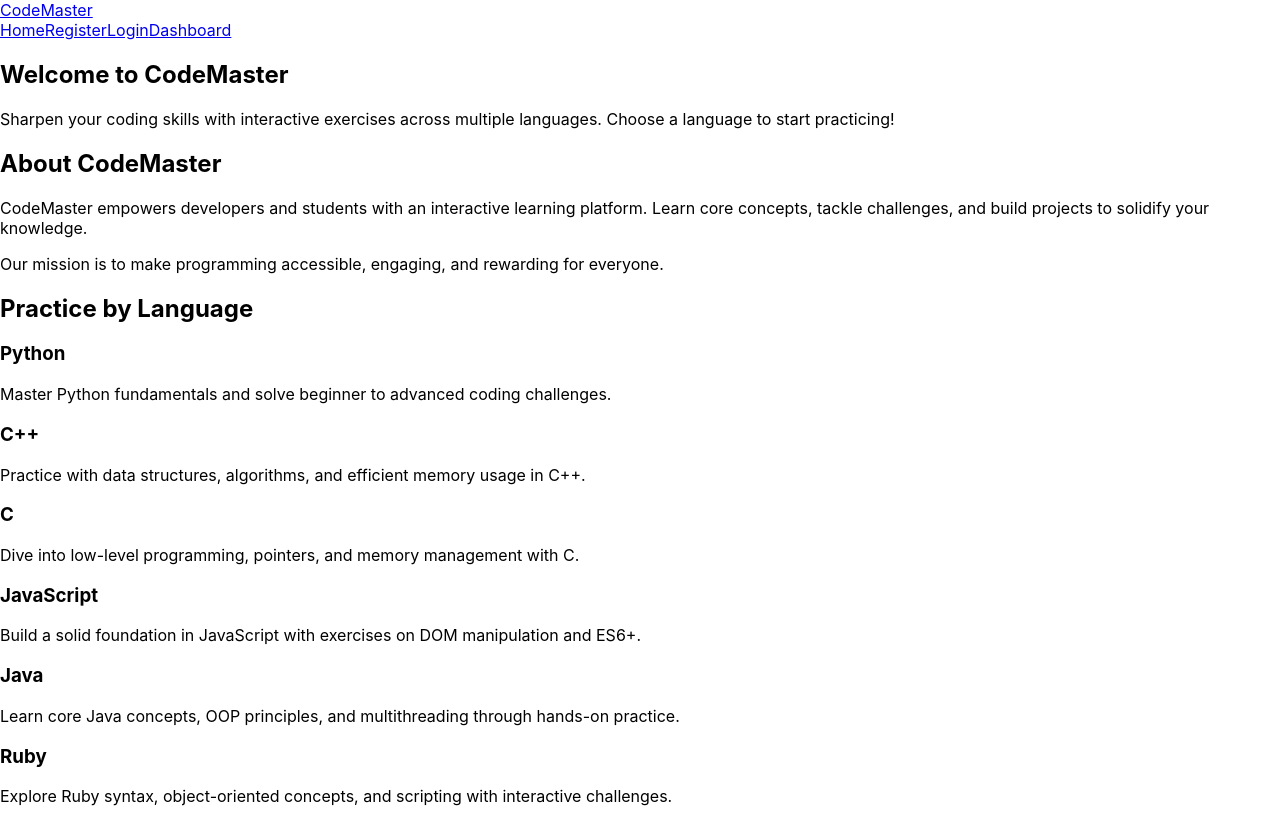
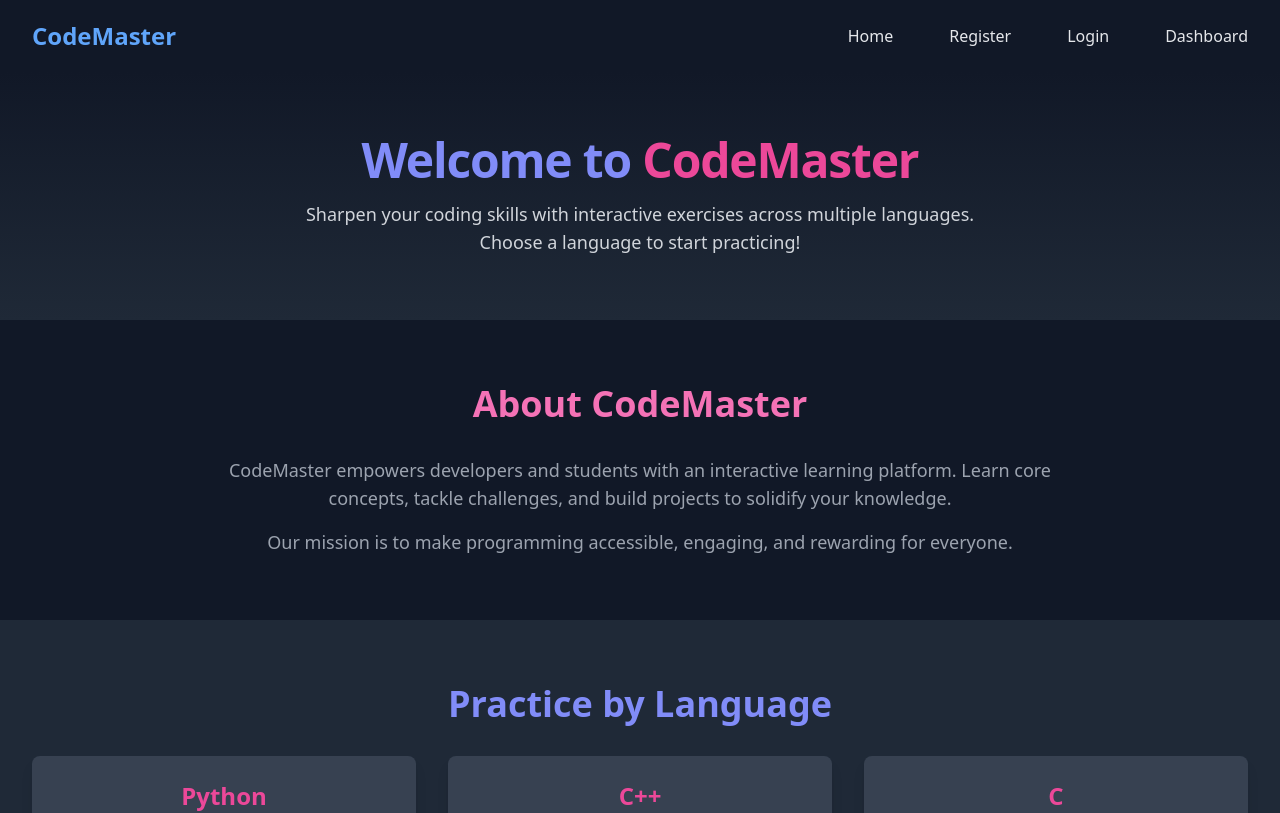
Before and after one commit to divyadeep10/CodeMasterLearning, a React (Create React App) app in the folder code_master_frontend/: page / in a window 1280 px wide. Shown: the top 813 px of the page. Built offline with nearby package versions, Linux system fonts and the light colour scheme.

Commit message:
tailwind added

```diff
--- a/code_master_frontend/package.json
+++ b/code_master_frontend/package.json
@@ -37,5 +37,10 @@
       "last 1 firefox version",
       "last 1 safari version"
     ]
+  },
+  "devDependencies": {
+    "autoprefixer": "^10.4.20",
+    "postcss": "^8.4.49",
+    "tailwindcss": "^3.4.15"
   }
 }
--- a/code_master_frontend/src/index.css
+++ b/code_master_frontend/src/index.css
@@ -1,13 +1,3 @@
-body {
-  margin: 0;
-  font-family: -apple-system, BlinkMacSystemFont, 'Segoe UI', 'Roboto', 'Oxygen',
-    'Ubuntu', 'Cantarell', 'Fira Sans', 'Droid Sans', 'Helvetica Neue',
-    sans-serif;
-  -webkit-font-smoothing: antialiased;
-  -moz-osx-font-smoothing: grayscale;
-}
-
-code {
-  font-family: source-code-pro, Menlo, Monaco, Consolas, 'Courier New',
-    monospace;
-}
+@tailwind base;
+@tailwind components;
+@tailwind utilities;
--- /dev/null
+++ b/code_master_frontend/tailwind.config.js
@@ -0,0 +1,10 @@
+/** @type {import('tailwindcss').Config} */
+module.exports = {
+  content: [
+    "./src/**/*.{js,jsx,ts,tsx}",
+  ],
+  theme: {
+    extend: {},
+  },
+  plugins: [],
+}
```
Also changed, not shown: 1 other file (tests, documents, lock files or other folders).
